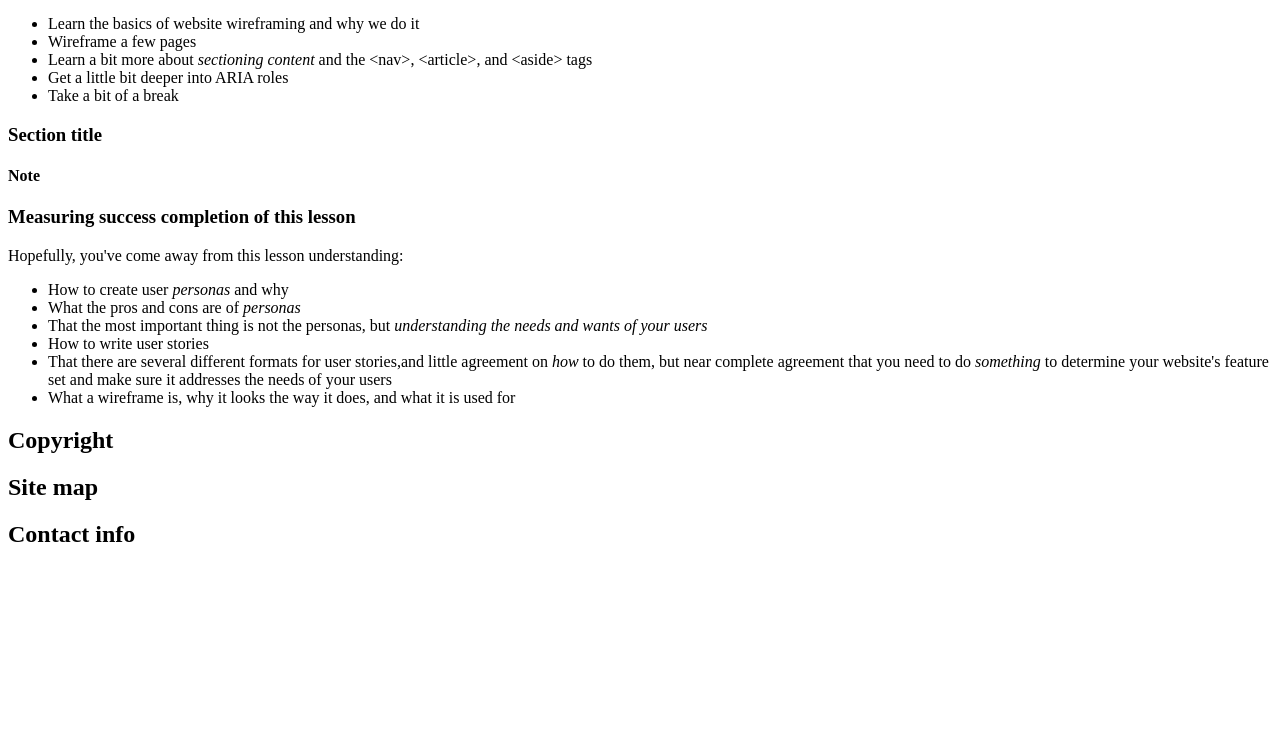
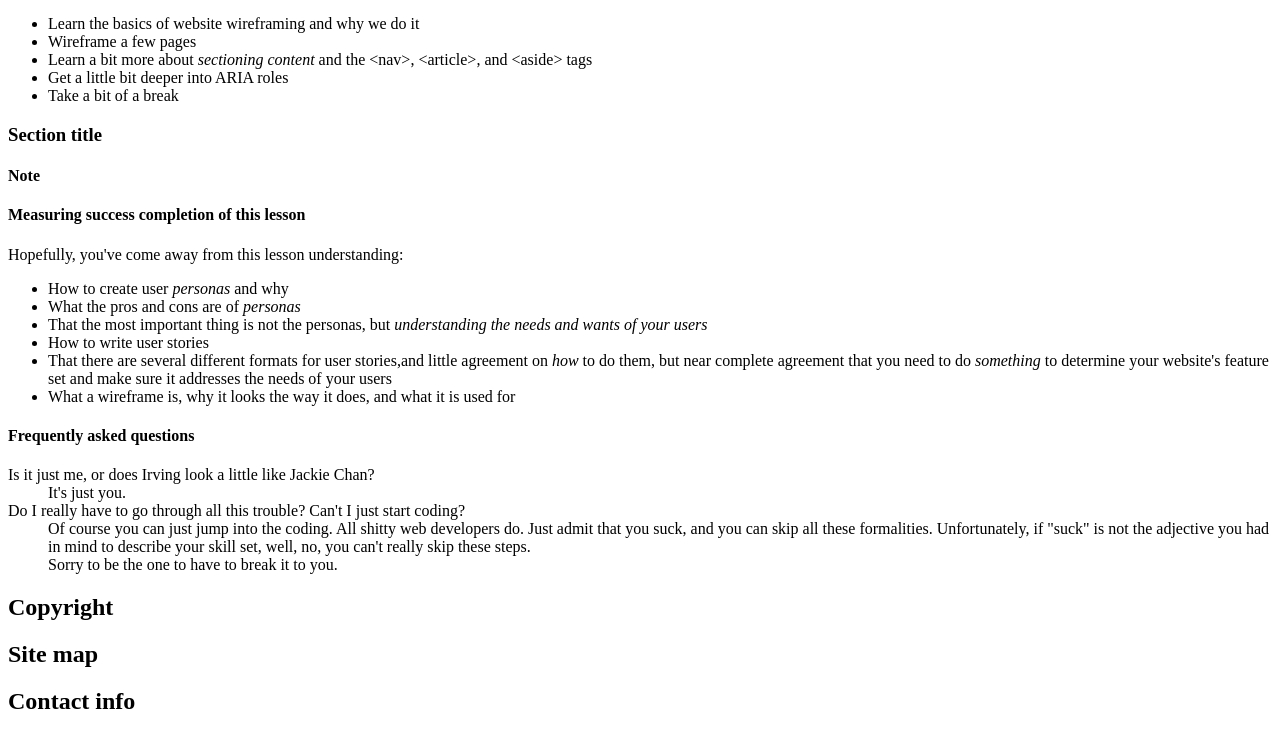
Before and after one commit to MichaelYim/pre-worksite, a plain HTML site: page index.html in a window 1280 px wide. Shown: the part 288-1023 px from the top of the page. Before the commit the page ends 856 px from the top, so only its background shows below. Drawn offline with Linux system fonts and the light colour scheme.

Commit message:
after prework 11

```diff
--- a/index.html
+++ b/index.html
@@ -46,7 +46,7 @@
         </section>
         <footer>
           <section id="success-measures">
-            <h3>Measuring success completion of this lesson</h3>
+            <h4>Measuring success completion of this lesson</h4>
             <p>Hopefully, you've come away from this lesson understanding:</p>
           <!-- successful completion measures here -->
             <ul class="measures">
@@ -57,6 +57,22 @@
               <li>That there are several different formats for user stories,and little agreement on <em>how</em> to do them, but near complete agreement that you need to do <em>something</em> to determine your website's feature set and make sure it addresses the needs of your users</li>
               <li> What a wireframe is, why it looks the way it does, and what it is used for</li>
             </ul>
+          </section>
+
+          <section id="lesson-faq">
+            <h4>Frequently asked questions</h4>
+            <dl class="faq">
+              <dt>Is it just me, or does Irving look a little like Jackie Chan?</dt>
+              <dd>It's just you.</dd>
+              <dt>Do I really have to go through all this trouble? Can't I just
+                start coding?</dt>
+              <dd>Of course you can just jump into the coding. All shitty web
+                developers do. Just admit that you suck, and you can skip all
+                these formalities. Unfortunately, if "suck" is not the adjective
+                you had in mind to describe your skill set, well, no, you can't
+                really skip these steps.</dd>
+              <dd>Sorry to be the one to have to break it to you.</dd>
+            </dl>
           </section>
           <!-- additional resources here -->
         </footer>
```
